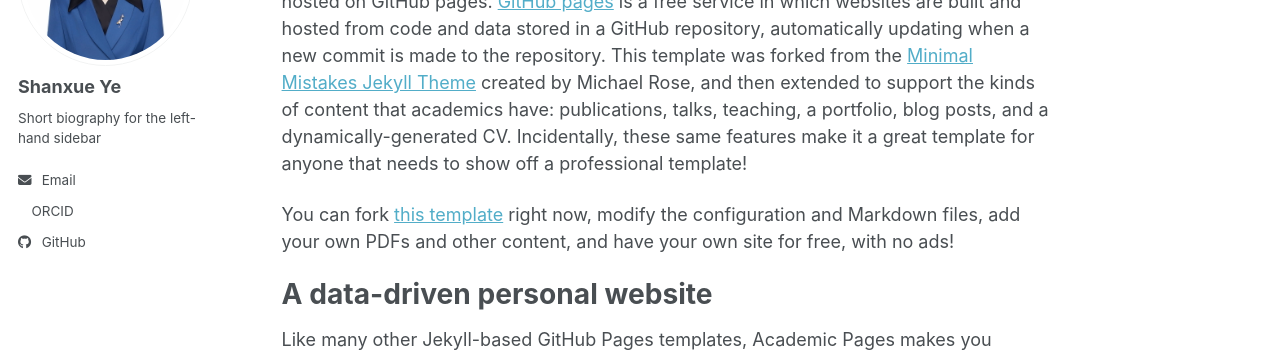
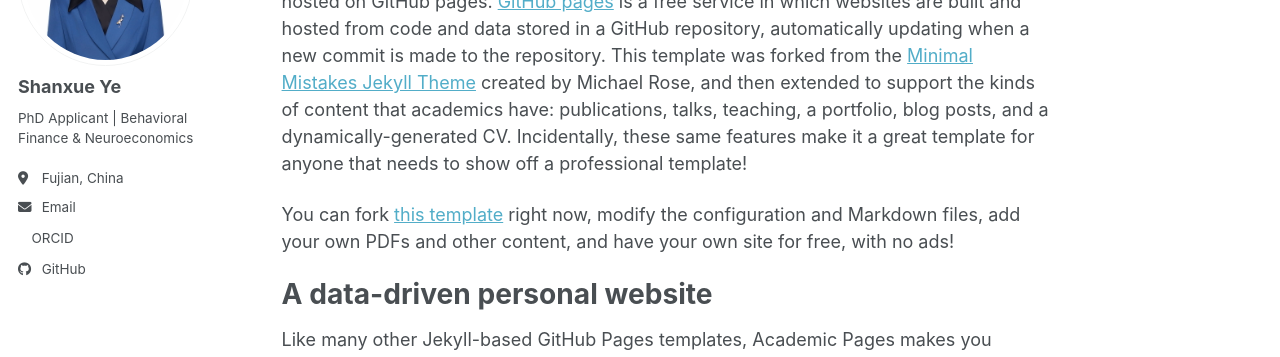
Before and after one commit to shanxue0428/academic-site, a Jekyll site: the page built from _pages/about.md, in a window 1280 px wide. Shown: the part 210-567 px from the top of the page. Built offline with Jekyll 4.4.1, drawn with Linux system fonts in a browser that asks for light colours; a style sheet for code colours, icons or effects is not loaded.

Commit message:
Update _config.yml

```diff
--- a/_config.yml
+++ b/_config.yml
@@ -26,8 +26,8 @@ author:
   avatar           : "profile.jpg"
   name             : "Shanxue Ye"
   pronouns         : # example: "she/her"
-  bio              : "Short biography for the left-hand sidebar"
-  location         :
+  bio              : "PhD Applicant | Behavioral Finance & Neuroeconomics"
+  location         : "Fujian, China"
   employer         :
   uri              :
   email            : "Shanxue0428@outlook.com"
```
